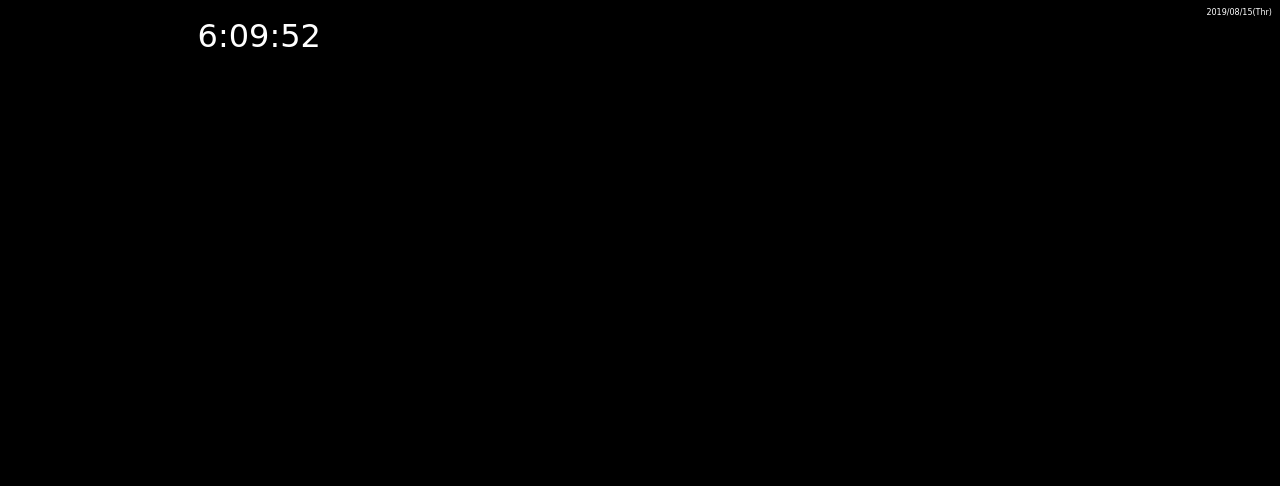
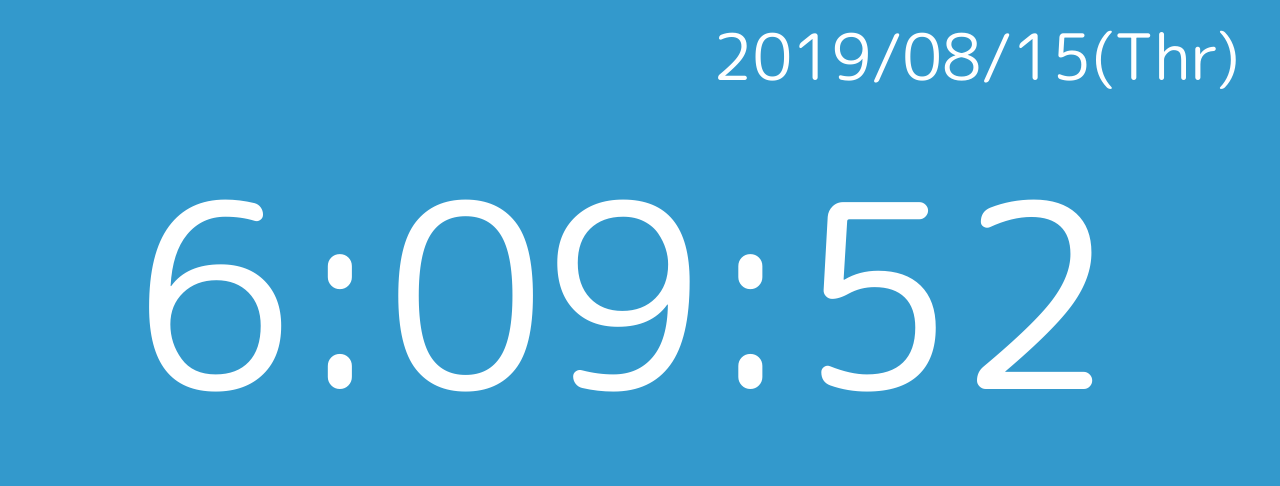
Before and after one commit to shun-itsuki/clock, a plain HTML site: page digitalclock.html in a window 1280 px wide. Drawn offline with Linux system fonts and the light colour scheme.

```diff
--- a/digital/style.css
+++ b/digital/style.css
@@ -1,8 +1,10 @@
+@import url('https://fonts.googleapis.com/css?family=M+PLUS+Rounded+1c&display=swap');
+
 body{
   /* 文字色を白に */
   color: white;
   /* 背景色を黒に */
-  background-color: black;
+  background-color: #3399CC;
 }
 
 /* id="clock_frame"のdiv要素 */
@@ -18,9 +20,9 @@ span{
   /* 親要素のdivの内部で右寄せに配置させる */
   float: right;
   /* 横幅を親のdivの85%にする */
-  width: 85%;
-  /* フォントをグーグルのものにする() */
-  font-family: 'Oleo Script Swash Caps', cursive;
+  width: 90%;
+  /* Googleフォント */
+  font-family: 'M PLUS Rounded 1c', sans-serif;
 }
 
 /* id = "clock_date" のspan要素*/
@@ -30,6 +32,7 @@ span#clock_date{
   /* フォントの大きさを親要素であるdivで設定されたサイズの0.5倍 */
   font-size: 0.5em;
   /* 右のパディングの幅を親要素であるdivで設定されたフォントサイズの0.5倍にする */
+  padding-right: 0.5em;
 }
 
 /* id = "clock_time" のspan要素*/
--- a/index.html
+++ b/digitalclock.html
@@ -8,8 +8,9 @@
   </head>
 
   <body>
-    <div id = "clock_frame"></div>
-    <span id = "clock_date"></span>
-    <span id = "clock_time"></span>
+    <div id = "clock_frame">
+      <span id = "clock_date"></span>
+      <span id = "clock_time"></span>
+    </div>
   </body>
 </html>
```
Also changed, not shown: analog/clock.js (added), analog/style.css (added), analogclock.html (added).
